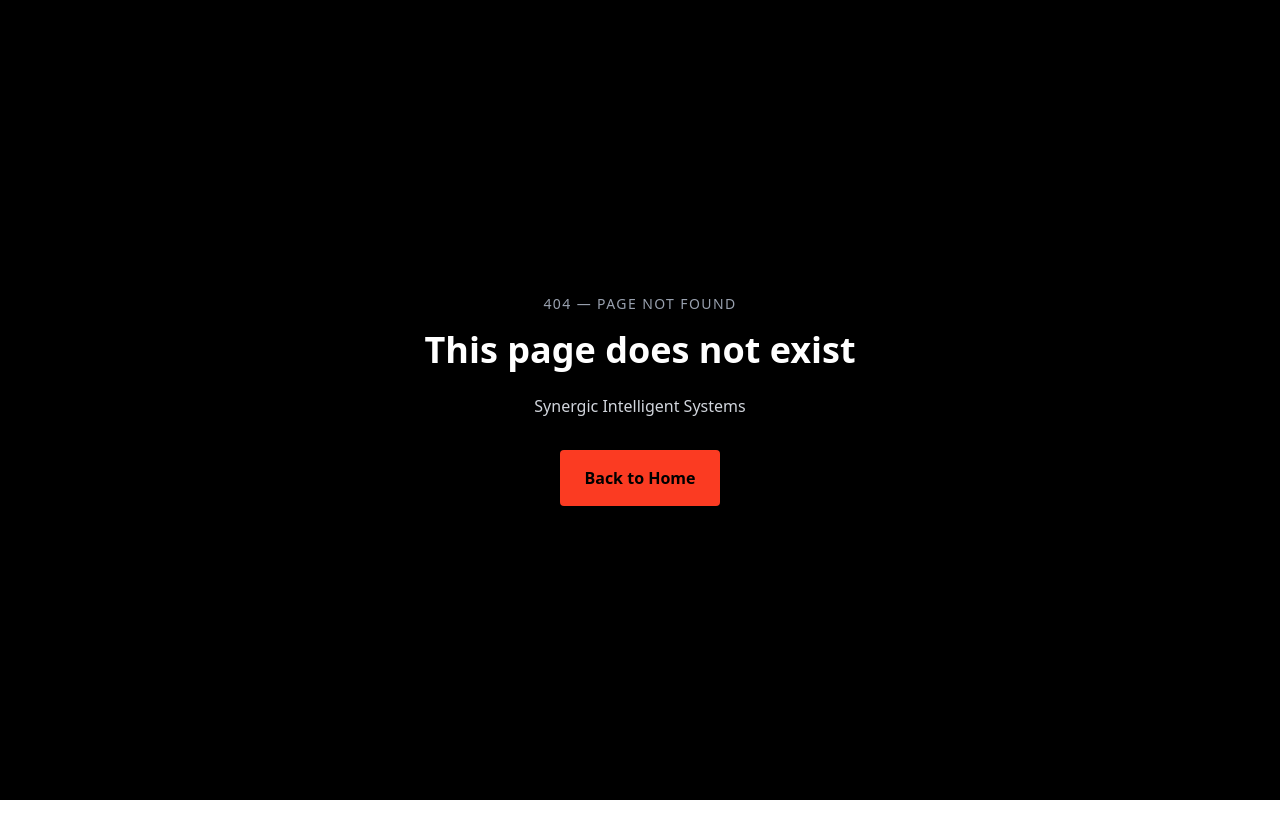
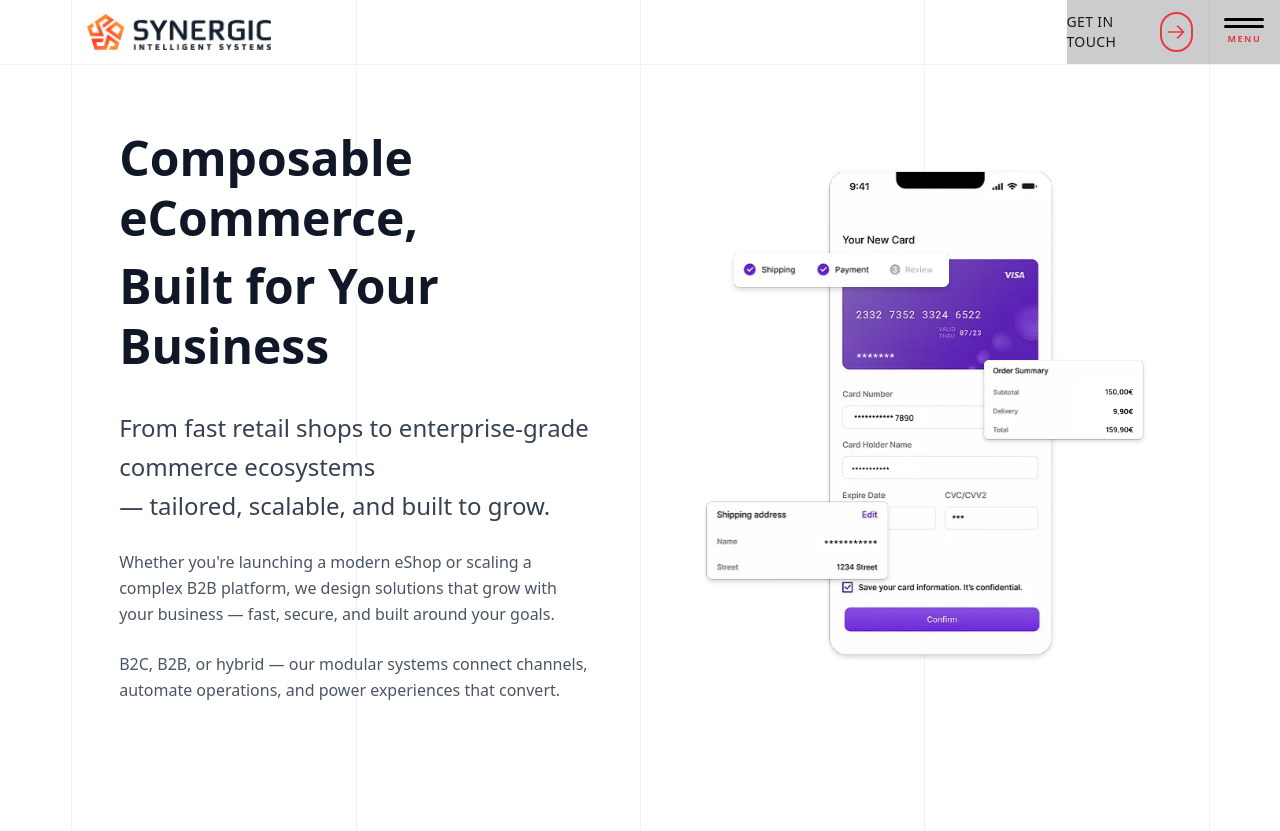
Before and after one commit to abdullah-fareed1/synergic, a Next.js app: page /b2c in a window 1280 px wide. Before the commit this address had no page. Before the commit the page ends 800 px from the top, so only its background shows below. Built offline with nearby package versions, Linux system fonts and the light colour scheme.

Commit message:
B2C Page Created. Added Custom Navbar Added Hero Section

```diff
--- /dev/null
+++ b/app/b2c/components/Navbar.tsx
@@ -0,0 +1,126 @@
+"use client";
+
+type NavbarProps = {
+  onMenuClick: () => void;
+};
+
+export default function Navbar({ onMenuClick }: NavbarProps) {
+  return (
+    <nav className="absolute top-0 left-0 right-0 z-20">
+      {/* Grid overlay for desktop */}
+      <div className="hidden lg:block absolute inset-0 pointer-events-none">
+        {/* Horizontal line - height is 1/18 of viewport width to make squares */}
+        <div className="absolute left-0 right-0 h-px bg-gray-300 opacity-30" style={{ top: 'calc(100vw / 20)' }} />
+      </div>
+
+      {/* Mobile horizontal line */}
+      <div className="lg:hidden absolute left-0 right-0 h-px bg-gray-300 opacity-30" style={{ top: 60 }} />
+
+      <div className="relative flex items-start justify-between" style={{ height: 'calc(100vw / 20)' }}>
+        {/* Desktop Logo */}
+        <div className="hidden lg:flex items-center absolute left-[5.56%] top-0 bottom-0 pl-4">
+          <img
+            src="/synergic-b2c-logo.png"
+            alt="Synergic Intelligent Systems"
+            className="h-9 w-auto"
+          />
+        </div>
+
+        {/* Mobile Logo */}
+        <div className="lg:hidden flex items-center px-4 py-4">
+          <img
+            src="/synergic-b2c-logo.png"
+            alt="Synergic Intelligent Systems"
+            className="h-7 w-auto"
+          />
+        </div>
+
+        {/* Desktop Get in Touch */}
+        <div
+          className="hidden lg:flex items-center justify-end absolute top-0 bottom-0 pr-4 gap-3 cursor-pointer hover:opacity-80 transition bg-black/20"
+          style={{
+            right: '5.56%',
+            width: 'calc(5.56% * 2)'
+          }}
+        >
+          <span
+            className="text-sm font-medium tracking-wide uppercase"
+            style={{ color: '#1A1A1A' }}
+          >
+            Get in Touch
+          </span>
+          <div
+            className="w-10 h-10 rounded-full flex items-center justify-center transition border-2"
+            style={{
+              borderColor: "#E63946",
+              backgroundColor: 'transparent'
+            }}
+          >
+            <svg
+              className="w-5 h-5"
+              style={{ color: "#E63946" }}
+              fill="none"
+              stroke="currentColor"
+              viewBox="0 0 24 24"
+            >
+              <path
+                strokeLinecap="round"
+                strokeLinejoin="round"
+                strokeWidth={2}
+                d="M14 5l7 7m0 0l-7 7m7-7H3"
+              />
+            </svg>
+          </div>
+        </div>
+
+        {/* Desktop Menu */}
+        <button
+          onClick={onMenuClick}
+          className="hidden lg:flex absolute right-0 top-0 bottom-0 flex-col items-center justify-center hover:opacity-80 transition bg-black/20"
+          style={{ width: '5.56%' }}
+        >
+          <div className="flex flex-col items-center gap-1">
+            <div className="flex flex-col gap-1">
+              <div className="bg-black w-10 h-0.75 rounded-sm" />
+              <div className="bg-black w-10 h-0.75 rounded-sm" />
+            </div>
+            <span
+              className="uppercase font-semibold"
+              style={{
+                color: "#E63946",
+                fontSize: "9px",
+                letterSpacing: "1.55px",
+              }}
+            >
+              MENU
+            </span>
+          </div>
+        </button>
+
+        {/* Mobile Menu Button */}
+        <button
+          onClick={onMenuClick}
+          className="lg:hidden flex flex-col items-center justify-center hover:opacity-80 transition bg-black/20"
+          style={{ width: 'calc(100vw / 6)', height: 60 }}
+        >
+          <div className="flex flex-col items-center gap-1">
+            <div className="flex flex-col gap-1">
+              <div className="bg-black w-7 h-0.5 rounded-sm mt-0.5" />
+              <div className="bg-black w-7 h-0.5 rounded-sm mt-0.5" />
+            </div>
+            <span
+              className="uppercase font-semibold"
+              style={{
+                color: "#E63946",
+                fontSize: "9px",
+                letterSpacing: "1.55px",
+              }}
+            >
+              MENU
+            </span>
+          </div>
+        </button>
+      </div>
+    </nav>
+  );
+}
--- /dev/null
+++ b/app/b2c/page.tsx
@@ -0,0 +1,10 @@
+import Footer from "../components/Footer";
+import HeroSection from "./sections/HeroSection";
+
+export default function About() {
+  return (
+    <main className="min-h-screen bg-white">
+      <HeroSection />
+    </main>
+  );
+}
--- /dev/null
+++ b/app/b2c/sections/HeroSection.tsx
@@ -0,0 +1,98 @@
+"use client";
+
+import { useState } from "react";
+import { GridSection, GridContainer, GridCol } from "../../components/grid";
+import Navbar from "../components/Navbar";
+import MobileMenu from "../../components/MobileMenu";
+
+export default function HeroSection() {
+  const [isMenuOpen, setIsMenuOpen] = useState(false);
+
+  return (
+    <>
+      {/* MOBILE VERSION */}
+      <section className="lg:hidden relative bg-white min-h-screen">
+        <Navbar onMenuClick={() => setIsMenuOpen(true)} />
+
+        <div className="px-4 pt-24 pb-12">
+          <div className="mb-8">
+            <h1 className="text-4xl font-extrabold leading-tight mb-6 text-gray-900">
+              Composable eCommerce,{" "}
+              <span className="block mt-1">Built for Your Business</span>
+            </h1>
+
+            <p className="text-2xl leading-relaxed mb-4 text-gray-700">
+              From fast retail shops to enterprise-grade commerce ecosystems — tailored, scalable, and built to grow.
+            </p>
+
+
+          </div>
+
+          <div className="w-full flex justify-center">
+            <img
+              src="/b2c-mobile.svg"
+              alt="eCommerce Platform"
+              className="w-full max-w-md"
+            />
+          </div>
+          <div className="mb-8">
+            <p className="text-l leading-relaxed mb-4 text-gray-600">
+              Whether you're launching a modern eShop or scaling a complex B2B platform, we design solutions that grow with your business — fast, secure, and built around your goals.
+            </p>
+
+            <p className="text-l leading-relaxed text-gray-600">
+              B2C, B2B, or hybrid — our modular systems connect channels, automate operations, and power experiences that convert.
+            </p>
+          </div>
+        </div>
+
+        {isMenuOpen && <MobileMenu onClose={() => setIsMenuOpen(false)} />}
+      </section>
+
+      {/* DESKTOP VERSION */}
+      <div className="hidden lg:block relative bg-white">
+        <Navbar onMenuClick={() => setIsMenuOpen(true)} />
+
+        <GridSection
+          bgColor="bg-white"
+          showLines={[true, true, true, true, true]}
+          className="min-h-screen"
+          desktopOnly={true}
+        >
+          <GridContainer className="min-h-screen">
+            {/* Left Column - Content */}
+            <GridCol span="AB" className="flex flex-col justify-center p-12 py-32">
+              <h1 className="text-4xl xl:text-5xl font-extrabold leading-tight mb-8 text-gray-900">
+                Composable eCommerce,{" "}
+                <span className="block mt-2">Built for Your Business</span>
+              </h1>
+
+              <p className="text-2xl leading-relaxed mb-6 text-gray-700 max-w-3xl">
+                From fast retail shops to enterprise-grade commerce ecosystems <br></br>— tailored, scalable, and built to grow.
+              </p>
+
+              <p className="text-l leading-relaxed mb-6 text-gray-600 max-w-xl">
+                Whether you're launching a modern eShop or scaling a complex B2B platform, we design solutions that grow with your business — fast, secure, and built around your goals.
+              </p>
+
+              <p className="text-l leading-relaxed text-gray-600 max-w-xl">
+                B2C, B2B, or hybrid — our modular systems connect channels, automate operations, and power experiences that convert.
+              </p>
+            </GridCol>
+
+            {/* img */}
+            <GridCol span="CD" className="flex items-center justify-center  p-12">
+              <img
+                src="/b2c-mobile.svg"
+                alt="eCommerce Platform"
+                className="w-full max-w-2xl"
+              />
+            </GridCol>
+          </GridContainer>
+        </GridSection>
+
+        {isMenuOpen && <MobileMenu onClose={() => setIsMenuOpen(false)} />}
+      </div>
+    </>
+  );
+}
```
Also changed, not shown: public/b2c-mobile.svg (added), public/synergic-b2c-logo.png (added).
